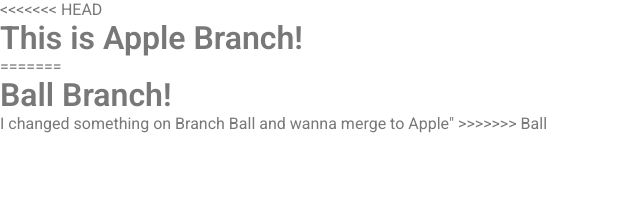
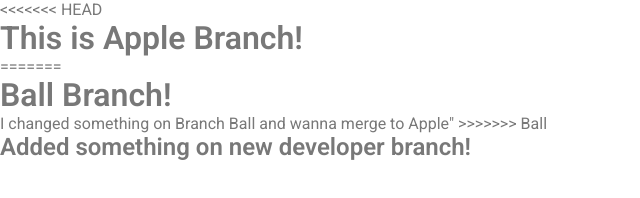
Before and after one commit to codeboylal/GIT-GITHUB, a plain HTML site: page index.html in a window 1280 px wide. Shown: the whole page, without its empty margins (0-640 px from the left). Drawn offline with Linux system fonts and the light colour scheme.

Commit message:
I have added on my new-developer branch

```diff
--- a/index.html
+++ b/index.html
@@ -37,4 +37,8 @@
 </body>
 >>>>>>> Ball
 
+
+
+<h2>Added something on new developer branch!</h2>
+
 </html>
```
